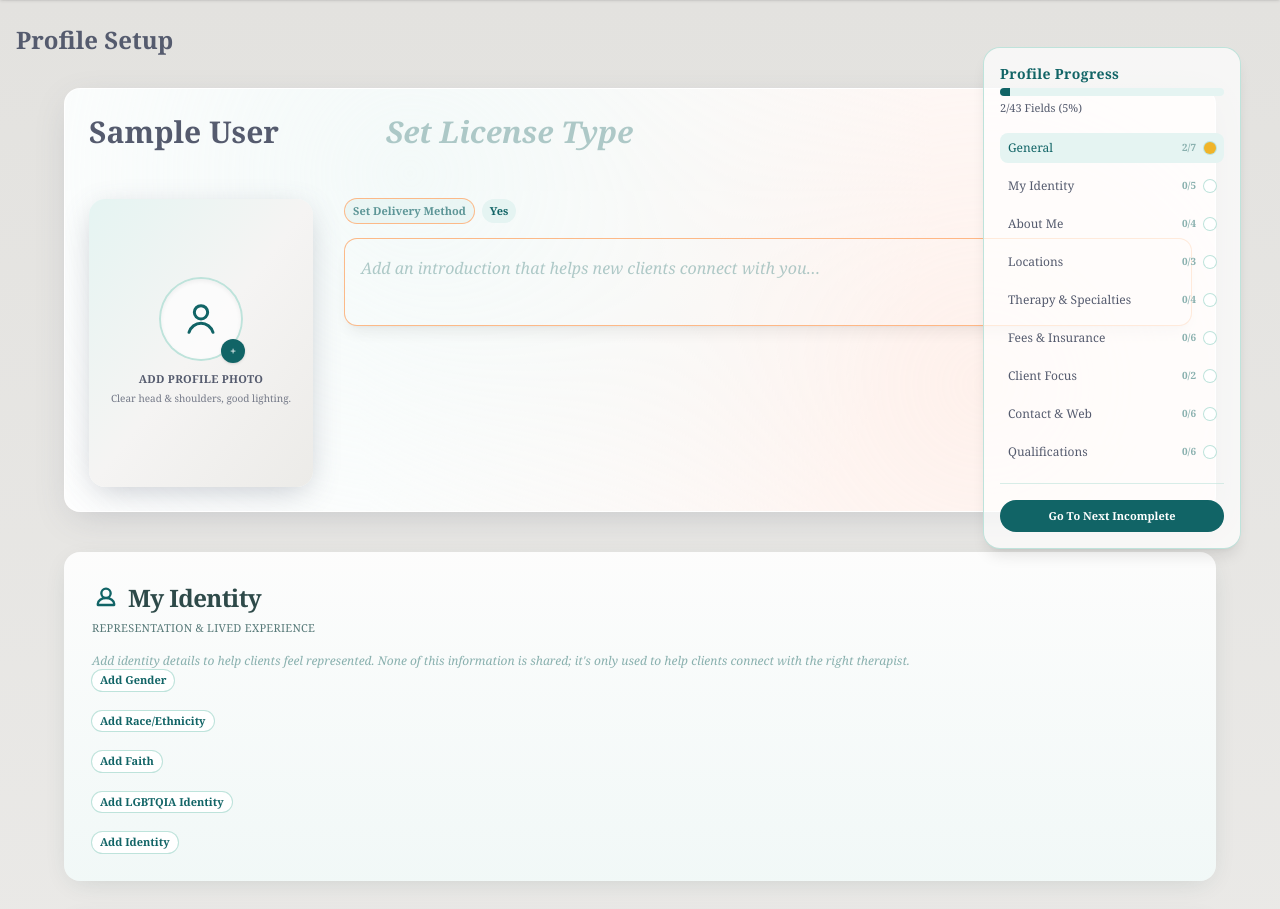
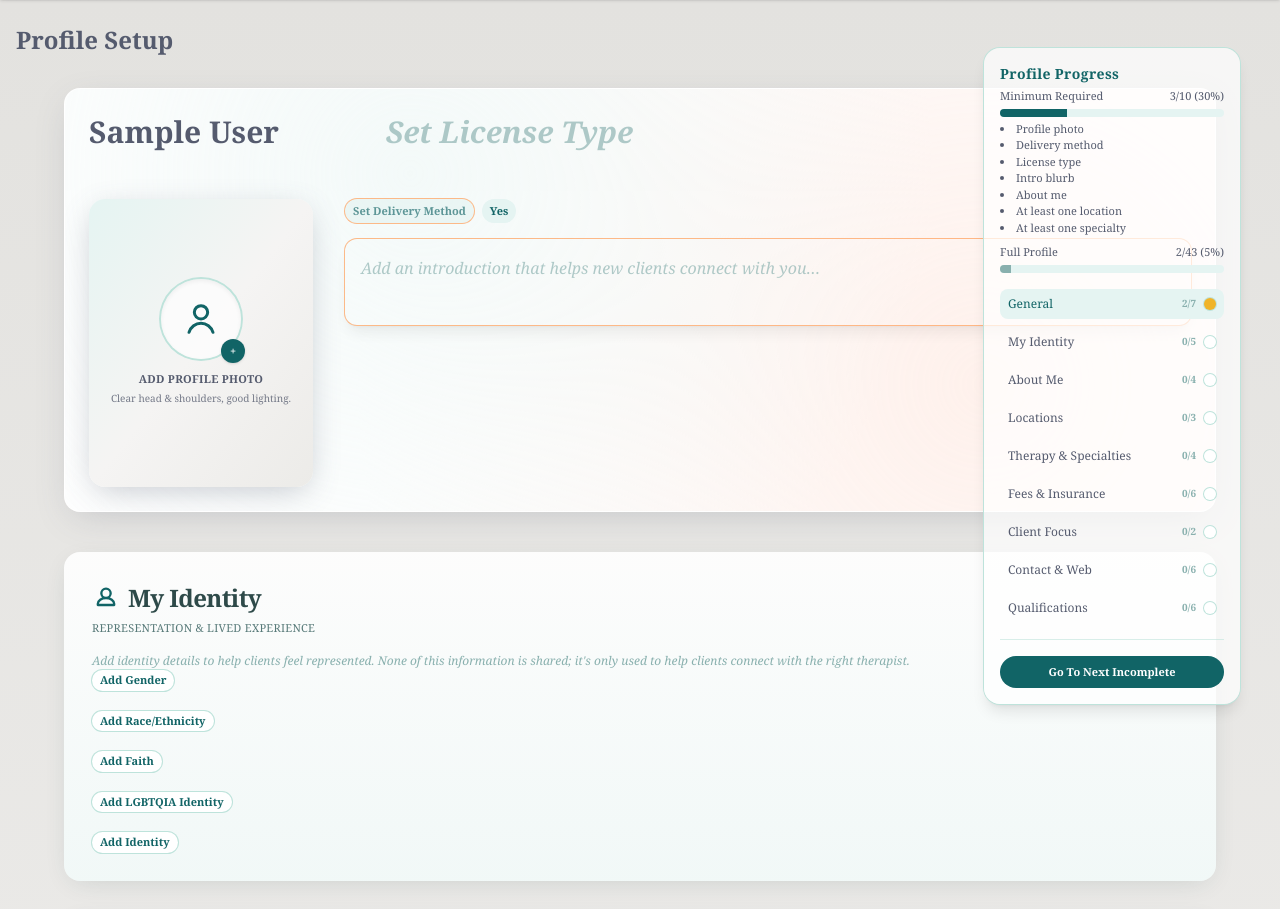
Before and after one commit to TherapyConnectedAdmin/therapy_connected, a Django app: page /users/profile/edit/ in a window 1280 px wide. Shown: the part 64-973 px from the top of the page. Run offline with Django 5.2, Linux system fonts and the light colour scheme; the visitor is signed in with stand-in values (Sample User, id 1); data comes from the database, SQL or seed files in the repository; some libraries are stand-ins or nearby versions.

Commit message:
profile: dual progress tracking + submit; contact/web persistence; minimum set adjustments\n\n- Add Minimum vs Full progress bars and Submit Profile button in _progress_sidebar.html\n- Mirror server minimum set in profile_helpers.js and show missing items\n- Add profile submit API route in users/urls.py\n- Update users/views.py to include submit endpoint, expose contact prefs and onboarding_status\n- Whitelist Contact & Web fields for updates and in JSON\n- Adjust server minimum set in users/utils/profile_completion.py\n- Update modal debug fields and cache-bust helpers script\n- CSS utilities to support new UI

```diff
--- a/templates/partials/profile/_progress_sidebar.html
+++ b/templates/partials/profile/_progress_sidebar.html
@@ -4,8 +4,27 @@
   <div class="rounded-2xl bg-white/70 ring-1 ring-[#BEE3DB] p-4 shadow-lg flex flex-col gap-4">
     <div>
       <h4 class="text-sm font-semibold text-[#116466] tracking-wide mb-1">Profile Progress</h4>
-      <div class="w-full h-2 bg-[#E5F4F2] rounded-full overflow-hidden"><div class="h-full bg-[#116466] transition-all" :style="'width:' + overall.percent + '%'" aria-hidden="true"></div></div>
-      <p class="mt-1 text-[11px] text-[#555B6E]"><span x-text="overall.completedFields"></span>/<span x-text="overall.totalFields"></span> Fields (<span x-text="Math.round(overall.percent)"></span>%)</p>
+      <div class="space-y-2">
+        <div>
+          <div class="flex items-center justify-between text-[11px] text-[#555B6E] mb-1">
+            <span>Minimum Required</span>
+            <span><span x-text="dual.min.filled"></span>/<span x-text="dual.min.total"></span> (<span x-text="dual.min.percent"></span>%)</span>
+          </div>
+          <div class="w-full h-2 bg-[#E5F4F2] rounded-full overflow-hidden"><div class="h-full bg-[#116466] transition-all" :style="'width:' + dual.min.percent + '%'" aria-hidden="true"></div></div>
+          <ul class="mt-1 text-[11px] text-[#555B6E] list-disc list-inside" x-show="dual.min.percent<100">
+            <template x-for="m in minMissing" :key="m">
+              <li x-text="m"></li>
+            </template>
+          </ul>
+        </div>
+        <div>
+          <div class="flex items-center justify-between text-[11px] text-[#555B6E] mb-1">
+            <span>Full Profile</span>
+            <span><span x-text="overall.completedFields"></span>/<span x-text="overall.totalFields"></span> (<span x-text="Math.round(overall.percent)"></span>%)</span>
+          </div>
+          <div class="w-full h-2 bg-[#E5F4F2] rounded-full overflow-hidden"><div class="h-full bg-[#89B0AE] transition-all" :style="'width:' + Math.round(overall.percent) + '%'" aria-hidden="true"></div></div>
+        </div>
+      </div>
     </div>
     <ul class="flex flex-col gap-2 text-[12px]" role="list">
       <template x-for="sec in sections" :key="sec.id">
@@ -19,8 +38,16 @@
       </template>
     </ul>
     <div class="pt-1 border-t border-[#BEE3DB]/60">
-      <button @click="focusFirstIncomplete()" class="w-full mt-3 px-3 py-2 rounded-full bg-[#116466] text-white text-[11px] font-semibold hover:bg-[#0d4c4d] transition">Go To Next Incomplete</button>
+      <template x-if="!canSubmit()">
+        <button @click="focusFirstIncomplete()" class="w-full mt-3 px-3 py-2 rounded-full bg-[#116466] text-white text-[11px] font-semibold hover:bg-[#0d4c4d] transition">Go To Next Incomplete</button>
+      </template>
+      <template x-if="canSubmit()">
+        <div class="flex flex-col gap-2">
+          <button @click="submitProfile()" :disabled="submitting" class="w-full mt-3 px-3 py-2 rounded-full bg-[#0E7C7B] text-white text-[12px] font-semibold hover:bg-[#0c686a] disabled:opacity-60 transition">Submit Profile</button>
+          <p class="text-[11px] text-[#555B6E]" x-show="submitError" x-text="submitError"></p>
+        </div>
+      </template>
     </div>
   </div>
 </aside>
-<script src="{% static 'profile_helpers.js' %}"></script>
+ <script src="{% static 'profile_helpers.js' %}?v=20250815"></script>
--- a/templates/partials/profile_modal.html
+++ b/templates/partials/profile_modal.html
@@ -137,7 +137,7 @@
           <!-- Error State -->
           <div x-show="$store.profileModal.error" class="mx-auto max-w-[1200px] px-4 md:px-6 mt-4 mb-6"><div class="bg-red-100 text-red-700 text-xs rounded-md px-3 py-2">Failed to load profile: <span x-text="$store.profileModal.error"></span></div></div>
           <!-- Debug (owner only) -->
-          <section x-show="showAllFields && $store.profileModal.currentUserId === $store.profileModal.therapist.id" x-transition.opacity x-cloak class="mx-auto max-w-[1200px] px-4 md:px-6 mb-8" x-data="{ showAllFields:false, expectedFields:[ 'first_name','last_name','middle_name','title','license_type','license_type_short','license_number','license_state','license_expiration','license_first_name','license_last_name','practice_name','profile_photo_url','profile_photo','credentials_note','intro_note','intro_statement','therapy_delivery_method','accepting_new_clients','participant_types','age_groups','top_specialties','specialties','specialties_note','therapy_types','therapy_types_note','finance_note','no_show_policy','individual_session_cost','couples_session_cost','sliding_scale_pricing_available','insurance_details','locations','gender','race_ethnicities','faiths','lgbtqia_identities','other_identities','mental_health_role','areas_of_expertise','additional_credentials','educations','year_started_practice','years_in_practice','practice_email','office_email','phone_number','phone_extension','mobile_number','practice_website_url','social_facebook_url','social_linkedin_url','social_instagram_url','social_x_url','social_tiktok_url' ], displayName(f){ return f.replace(/_/g,' ').replace(/\b\w/g,c=>c.toUpperCase()); } }">
+          <section x-show="showAllFields && $store.profileModal.currentUserId === $store.profileModal.therapist.id" x-transition.opacity x-cloak class="mx-auto max-w-[1200px] px-4 md:px-6 mb-8" x-data="{ showAllFields:false, expectedFields:[ 'first_name','last_name','middle_name','title','license_type','license_type_short','license_number','license_state','license_expiration','license_first_name','license_last_name','profile_photo_url','profile_photo','credentials_note','intro_note','intro_statement','therapy_delivery_method','accepting_new_clients','participant_types','age_groups','top_specialties','specialties','specialties_note','therapy_types','therapy_types_note','finance_note','no_show_policy','individual_session_cost','couples_session_cost','sliding_scale_pricing_available','insurance_details','locations','gender','race_ethnicities','faiths','lgbtqia_identities','other_identities','mental_health_role','areas_of_expertise','additional_credentials','educations','year_started_practice','years_in_practice','practice_email','office_email','phone_number','phone_extension','mobile_number','practice_website_url','social_facebook_url','social_linkedin_url','social_instagram_url','social_x_url','social_tiktok_url' ], displayName(f){ return f.replace(/_/g,' ').replace(/\b\w/g,c=>c.toUpperCase()); } }">
             <h3 class="text-sm font-bold tracking-wide text-[#555B6E] mb-3 flex items-center gap-2">
               <svg class="w-4 h-4 text-[#116466]" fill="none" stroke="currentColor" stroke-width="2" viewBox="0 0 24 24"><path stroke-linecap="round" stroke-linejoin="round" d="M12 6v6l4 2"/></svg>
               All Profile Fields (Debug View)
--- a/theme/static/profile_helpers.js
+++ b/theme/static/profile_helpers.js
@@ -15,12 +15,48 @@
         { id:'section-contact', label:'Contact & Web', fields:['phone_number','practice_email','practice_website_url','facebook_url','instagram_url','linkedin_url'] },
         { id:'section-qualifications', label:'Qualifications', fields:['license_type','license_number','license_state','educations','additional_credentials','year_started_practice'] }
       ].map(s => ({...s, percent:0, active:false})),
-      overall:{completedSections:0,totalSections:0,completedFields:0,totalFields:0,percent:0},
+  overall:{completedSections:0,totalSections:0,completedFields:0,totalFields:0,percent:0},
+  // Dual-track completion
+  dual:{ min:{filled:0,total:0,percent:0}, full:{filled:0,total:0,percent:0} },
+  minMissing:[],
+  submitting:false, submitError:'',
       observer:null,
       mobileInjected:false,
       injectMobile(){ if(this.mobileInjected) return; const targets=['#mobile-menu','.mobile-menu','#site-mobile-menu']; let container=null; for(const sel of targets){ const el=document.querySelector(sel); if(el){ container=el; break; } } if(!container){ setTimeout(()=> this.injectMobile(), 1200); return; } const wrap=document.createElement('div'); wrap.className='mt-4 px-4 py-3 border-t border-[#BEE3DB]/50'; wrap.innerHTML='<div class="text-xs font-semibold text-[#116466] mb-2">Profile Progress</div>' + '<ul class="space-y-1 text-[11px]" data-mobile-progress></ul>'; container.appendChild(wrap); this.mobileInjected=true; this.renderMobile(); },
       renderMobile(){ if(!this.mobileInjected) return; const list=document.querySelector('[data-mobile-progress]'); if(!list) return; list.innerHTML=''; this.sections.forEach(sec=>{ const li=document.createElement('li'); const done = (sec.completed||0)===(sec.total||0) && sec.total>0; li.innerHTML = `<button type="button" data-goto="${sec.id}" class="w-full flex items-center justify-between gap-2 px-2 py-1 rounded ${done?'bg-[#E5F4F2] text-[#116466]':'bg-white text-[#555B6E]'} ring-1 ring-[#BEE3DB] text-left"> <span class="truncate">${sec.label}</span> <span class="text-[10px] tabular-nums">${(sec.completed||0)}/${(sec.total||0)}</span></button>`; list.appendChild(li); }); list.querySelectorAll('button[data-goto]').forEach(btn=> btn.addEventListener('click', e=>{ const id=e.currentTarget.getAttribute('data-goto'); this.scrollTo(id); (window.closeMobileMenu && window.closeMobileMenu()); })); },
-      compute(){ const t = (window.Alpine && Alpine.store('profileModal') && Alpine.store('profileModal').therapist) || {}; let completedSections=0,totalSections=0, totalFields=0, completedFields=0; this.sections.forEach(sec=>{ let filled=0; const need=sec.fields.length; sec.fields.forEach(f=>{ const v=t[f]; if(Array.isArray(v)) { if(v.length) filled++; } else if(typeof v==='string') { if(v.trim().length) filled++; } else if(v) { filled++; } }); sec.completed = filled; sec.total = need; sec.percent = need ? Math.round((filled/need)*100) : 0; if(filled===need && need>0) completedSections++; totalSections++; totalFields += need; completedFields += filled; }); const percent = totalFields ? (completedFields/totalFields)*100 : 0; this.overall={completedSections,totalSections,completedFields,totalFields,percent}; this.renderMobile(); },
+      compute(){
+  const t = (window.Alpine && Alpine.store('profileModal') && Alpine.store('profileModal').therapist) || {};
+        // Per-section full progress
+        let completedSections=0,totalSections=0, totalFields=0, completedFields=0;
+        this.sections.forEach(sec=>{
+          let filled=0; const need=sec.fields.length;
+          sec.fields.forEach(f=>{ const v=t[f]; if(Array.isArray(v)) { if(v.length) filled++; } else if(typeof v==='string') { if((v||'').trim().length) filled++; } else if(v) { filled++; } });
+          sec.completed = filled; sec.total = need; sec.percent = need ? Math.round((filled/need)*100) : 0;
+          if(filled===need && need>0) completedSections++; totalSections++; totalFields += need; completedFields += filled;
+        });
+        const percent = totalFields ? (completedFields/totalFields)*100 : 0;
+        this.overall={completedSections,totalSections,completedFields,totalFields,percent};
+        // Minimal required set mirrors server-side ESSENTIAL_FIELDS + relations in compute_profile_completion
+        const minFields = ['profile_photo_url','therapy_delivery_method','license_type','first_name','last_name','accepting_new_clients','intro_note','personal_statement_01'];
+        const labelMap = {
+          profile_photo_url:'Profile photo', therapy_delivery_method:'Delivery method', license_type:'License type', first_name:'First name', last_name:'Last name', accepting_new_clients:'Client availability', intro_note:'Intro blurb', personal_statement_01:'About me',
+          rel_locations:'At least one location', rel_specialties:'At least one specialty',
+        };
+        const minRels = [
+          { key:'rel_locations', ok: () => Array.isArray(t.locations) && t.locations.length>0 },
+          { key:'rel_specialties', ok: () => Array.isArray(t.specialties) && t.specialties.length>0 },
+        ];
+        let minFilled=0, minTotal= minFields.length + minRels.length; const missing=[];
+        minFields.forEach(f=>{ const v=t[f]; let ok=false; if(Array.isArray(v)) { ok = v.length>0; } else if(typeof v==='string') { ok = (v||'').trim().length>0; } else if(v) { ok=true; } if(ok) { minFilled++; } else { missing.push(labelMap[f]||f); } });
+        minRels.forEach(o=>{ try{ if(o.ok()) { minFilled++; } else { missing.push(labelMap[o.key]||o.key); } }catch(e){ missing.push(labelMap[o.key]||o.key); } });
+        const minPercent = minTotal ? Math.round((minFilled/minTotal)*100) : 0;
+        const fullPercent = Math.round(percent);
+        this.dual={ min:{filled:minFilled,total:minTotal,percent:minPercent}, full:{filled:completedFields,total:totalFields,percent:fullPercent} };
+        this.minMissing = missing;
+        this.renderMobile();
+      },
+      canSubmit(){ return (this.dual.min.percent>=100); },
+      submitProfile(){ if(this.submitting||!this.canSubmit()) return; this.submitting=true; this.submitError=''; const csrf=window.TC_CSRF; fetch('/users/api/profile/submit/', { method:'POST', headers:{ 'X-CSRFToken': csrf } }).then(r=>r.json().then(d=>[r,d])).then(([r,d])=>{ if(!r.ok){ this.submitError=d.error||'Submit failed'; return; } const url=d.redirect||'/users/dashboard/'; window.location.href=url; }).catch(()=>{ this.submitError='Network error'; }).finally(()=> this.submitting=false); },
       scrollTo(id){ const el=document.getElementById(id); if(!el) return; window.scrollTo({top: el.getBoundingClientRect().top + window.scrollY - 80, behavior:'smooth'}); },
       focusFirstIncomplete(){ const target=this.sections.find(s=>s.percent<100); if(target) this.scrollTo(target.id); },
       watchData(){ const handler=()=>{ this.compute(); }; document.addEventListener('tc-profile-updated', handler); this.compute(); },
--- a/users/urls.py
+++ b/users/urls.py
@@ -21,6 +21,7 @@ urlpatterns = [
     # Profile edit APIs
     path('api/profile/me/', views.api_profile_me, name='api_profile_me'),
     path('api/profile/update/', views.api_profile_update, name='api_profile_update'),
+    path('api/profile/submit/', views.api_profile_submit, name='api_profile_submit'),
     path('api/profile/upload/photo/', views.api_profile_upload_photo, name='api_profile_upload_photo'),
     path('api/profile/gallery/upload/', views.api_profile_gallery_upload, name='api_profile_gallery_upload'),
     path('api/profile/gallery/<int:image_id>/', views.api_profile_gallery_item, name='api_profile_gallery_item'),
--- a/users/utils/profile_completion.py
+++ b/users/utils/profile_completion.py
@@ -4,7 +4,6 @@ from typing import Dict, Any
 
 ESSENTIAL_FIELDS = [
     'profile_photo',
-    'practice_name',
     'therapy_delivery_method',
     'license_type',
     # Newly counted basics for clearer early progress feedback
@@ -18,7 +17,6 @@ ESSENTIAL_FIELDS = [
 RELATION_CHECKS = {
     'locations': lambda p: p.locations.exists(),
     'specialties': lambda p: p.specialties.exists(),
-    'race_ethnicities': lambda p: p.race_ethnicities.exists(),
 }
 
 @dataclass
--- a/users/views.py
+++ b/users/views.py
@@ -419,12 +419,17 @@ def public_therapist_profile(request, slug):
         'finance_note': profile.finance_note,
         'credentials_note': profile.credentials_note,
         'profile_photo_url': profile.profile_photo.url if profile.profile_photo else None,
-        'practice_website_url': profile.practice_website_url,
+    'practice_website_url': profile.practice_website_url,
         'facebook_url': profile.facebook_url,
         'instagram_url': profile.instagram_url,
         'linkedin_url': profile.linkedin_url,
         'twitter_url': profile.twitter_url,
         'tiktok_url': profile.tiktok_url,
+    'youtube_url': profile.youtube_url,
+    'receive_calls_from_client': getattr(profile, 'receive_calls_from_client', False),
+    'receive_texts_from_clients': getattr(profile, 'receive_texts_from_clients', False),
+    'receive_emails_from_clients': getattr(profile, 'receive_emails_from_clients', False),
+    'receive_emails_when_client_calls': getattr(profile, 'receive_emails_when_client_calls', False),
         'youtube_url': profile.youtube_url,
         'therapy_types_note': profile.therapy_types_note,
         'specialties_note': profile.specialties_note,
@@ -576,6 +581,22 @@ EDITABLE_SIMPLE_FIELDS = {
     'license_expiration': str,
     'license_first_name': str,
     'license_last_name': str,
+    # Contact & Web (strings/booleans)
+    'phone_number': str,
+    'phone_extension': str,
+    'mobile_number': str,
+    'office_email': str,
+    'practice_website_url': str,
+    'facebook_url': str,
+    'instagram_url': str,
+    'linkedin_url': str,
+    'twitter_url': str,
+    'tiktok_url': str,
+    'youtube_url': str,
+    'receive_calls_from_client': bool,
+    'receive_texts_from_clients': bool,
+    'receive_emails_from_clients': bool,
+    'receive_emails_when_client_calls': bool,
 }
 
 FIELD_ALIASES = {
@@ -719,6 +740,7 @@ def _profile_json(profile):
         other_identity_options = []
     data = {
         'id': profile.user_id,
+    'onboarding_status': getattr(profile.user, 'onboarding_status', ''),
     'first_name': profile.first_name or getattr(profile.user, 'first_name', ''),
     'middle_name': profile.middle_name or '',
     'last_name': profile.last_name or getattr(profile.user, 'last_name', ''),
@@ -1391,6 +1413,29 @@ def api_age_groups(request):
     return JsonResponse({'results': data})
 
 @login_required
+@require_http_methods(["POST"])
+def api_profile_submit(request):
+    """Submit profile for activation. Validates minimum completion and triggers
+    deferred subscription activation, then returns a redirect to the dashboard.
+
+    Always redirects to dashboard on success so users can proceed even if
+    activation remains pending (e.g., license verification outstanding).
+    """
+    from users.models_profile import TherapistProfile
+    profile, _ = TherapistProfile.objects.get_or_create(user=request.user)
+    # Server-side minimal completion check
+    result = compute_profile_completion(profile)
+    if result.percent < 100:
+        return JsonResponse({'error': 'Minimum profile requirements not met', 'percent': result.percent}, status=400)
+    # Attempt activation (may be a no-op if prerequisites aren\'t met yet)
+    try:
+        _attempt_subscription_activation(request.user)
+    except Exception:
+        pass
+    # Return current onboarding_status and dashboard redirect
+    return JsonResponse({'success': True, 'onboarding_status': getattr(request.user, 'onboarding_status', ''), 'redirect': reverse('dashboard')})
+
+@login_required
 @require_http_methods(["POST", "DELETE"])
 def api_profile_upload_photo(request):
     from users.models_profile import TherapistProfile
@@ -1894,13 +1939,18 @@ def api_full_profile(request, user_id):
         'credentials_note': profile.credentials_note,
         'profile_photo_url': profile.profile_photo.url if profile.profile_photo else None,
     'title_options': list(TitleModel.objects.order_by('name').values_list('name', flat=True)),
-        'practice_website_url': profile.practice_website_url,
+    'practice_website_url': profile.practice_website_url,
         'facebook_url': profile.facebook_url,
         'instagram_url': profile.instagram_url,
         'linkedin_url': profile.linkedin_url,
         'twitter_url': profile.twitter_url,
         'tiktok_url': profile.tiktok_url,
-        'youtube_url': profile.youtube_url,
+    'youtube_url': profile.youtube_url,
+    # Contact preferences (booleans)
+    'receive_calls_from_client': getattr(profile, 'receive_calls_from_client', False),
+    'receive_texts_from_clients': getattr(profile, 'receive_texts_from_clients', False),
+    'receive_emails_from_clients': getattr(profile, 'receive_emails_from_clients', False),
+    'receive_emails_when_client_calls': getattr(profile, 'receive_emails_when_client_calls', False),
         'therapy_types_note': profile.therapy_types_note,
         'specialties_note': profile.specialties_note,
         'license_type': profile.license_type.name if profile.license_type else None,
```
Also changed, not shown: theme/static/css/dist/styles.css.
